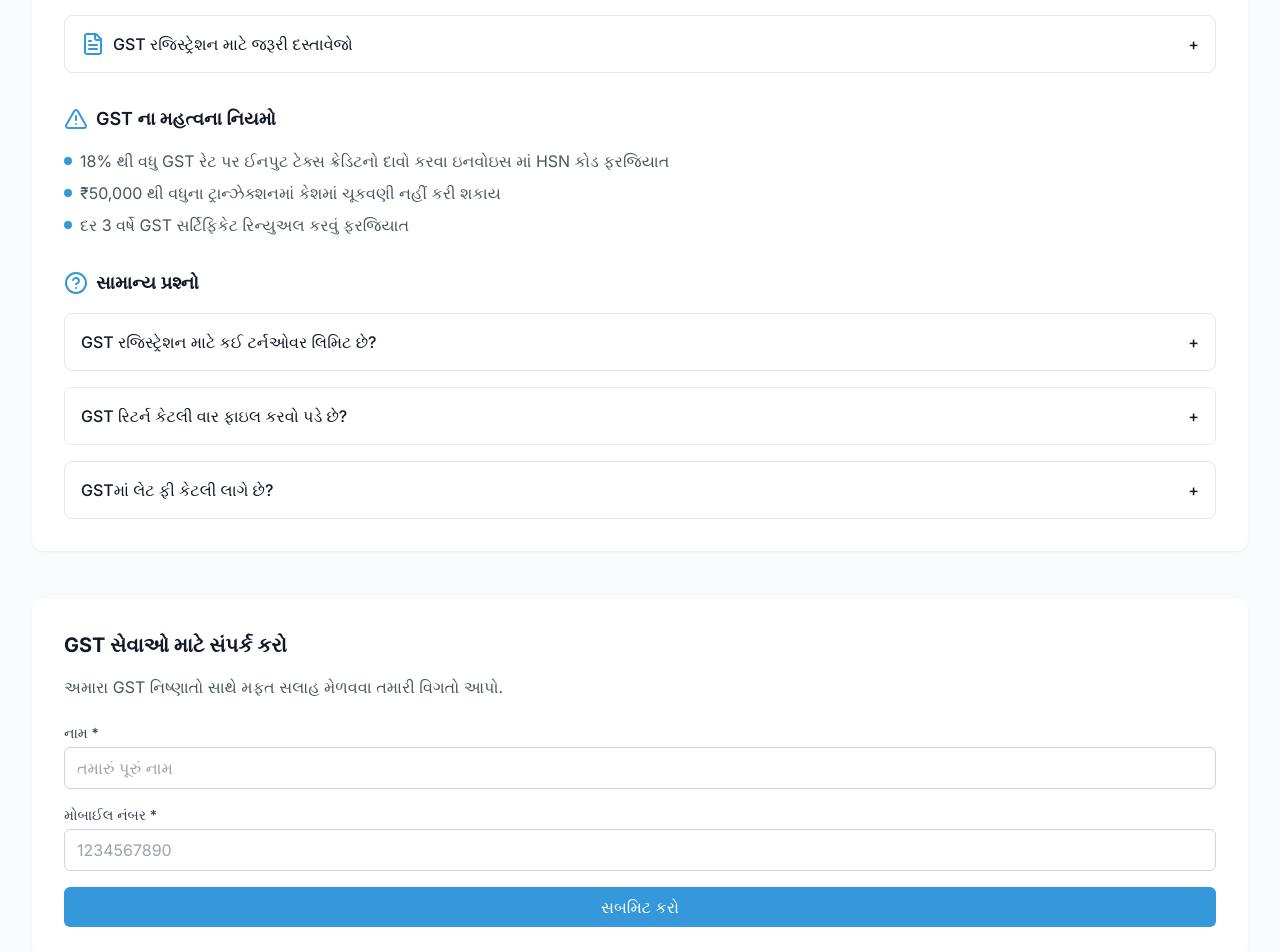
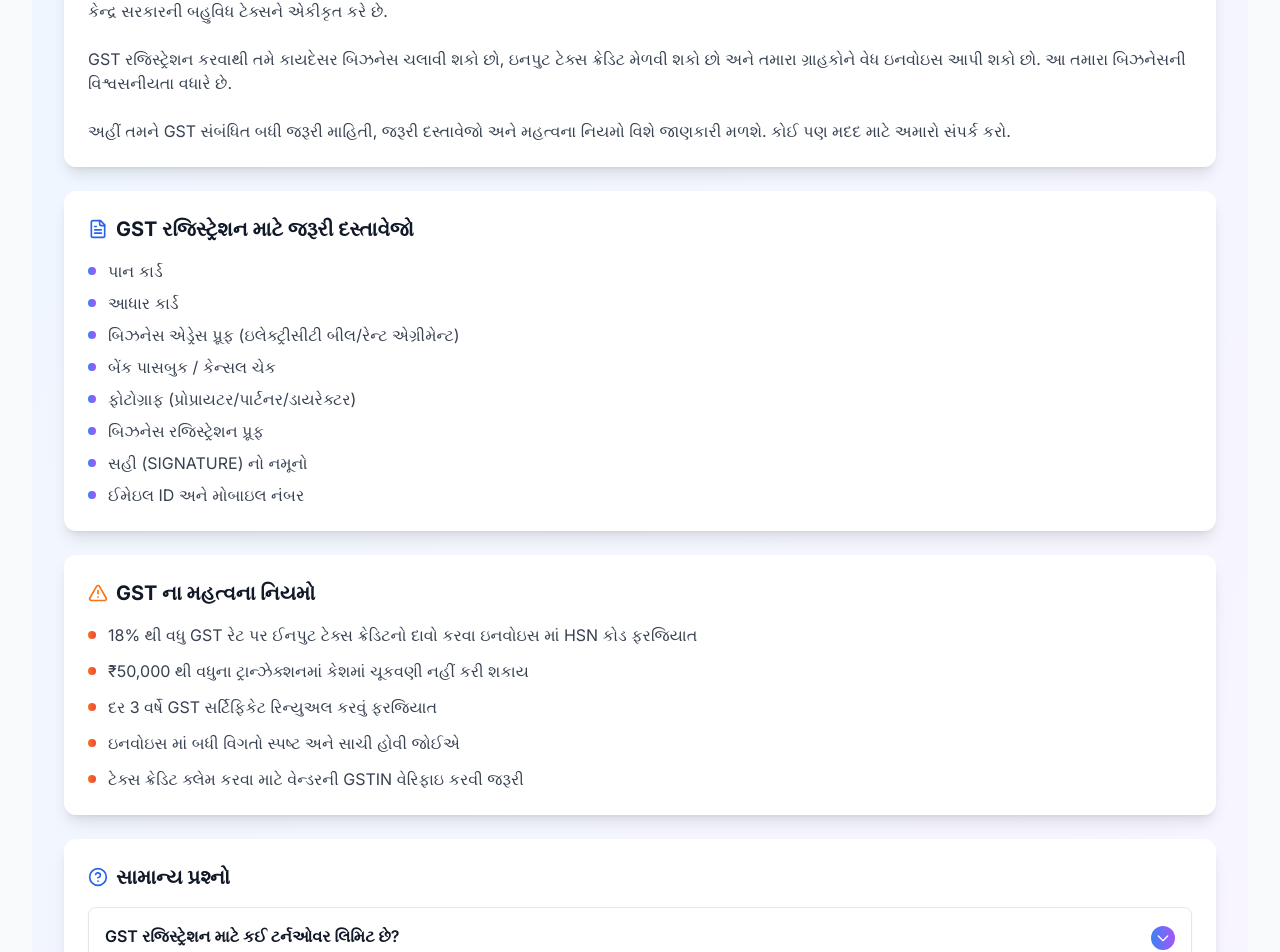
Before and after one commit to AnkitKachhawa1/aaaa, a React (Vite) app: page /gst in a window 1280 px wide. Shown: the part 425-1377 px from the top of the page. Built offline with nearby package versions, Linux system fonts and the light colour scheme.

Commit message:
Update GSTPage.tsx

```diff
--- a/src/pages/GSTPage.tsx
+++ b/src/pages/GSTPage.tsx
@@ -14,6 +14,14 @@ const gstFaqItems = [
     question: 'GSTમાં લેટ ફી કેટલી લાગે છે?',
     answer: 'GSTR-3B માટે રોજ ₹50 (CGST + SGST), મહત્તમ ₹5,000. નિલંબિત GSTIN માટે ₹10,000 (CGST + SGST) લેટ ફી લાગે છે.',
   },
+  {
+    question: 'GST રજિસ્ટ્રેશન માટે કેટલો સમય લાગે છે?',
+    answer: 'સામાન્ય રીતે 3-7 દિવસ લાગે છે. બધા દસ્તાવેજો સાચા હોય તો ઓનલાઈન રજિસ્ટ્રેશન ઝડપથી થઈ જાય છે.',
+  },
+  {
+    question: 'GST રિટર્ન ફાઇલ કરવામાં મોડું થાય તો શું થાય?',
+    answer: 'લેટ ફી ભરવી પડે છે. વધુ મોડું થાય તો GSTIN સસ્પેન્ડ પણ થઈ શકે છે. તેથી સમયસર રિટર્ન ફાઇલ કરવું જરૂરી છે.',
+  },
 ];
 
 const gstDocumentItems = [
@@ -22,62 +30,47 @@ const gstDocumentItems = [
   'બિઝનેસ એડ્રેસ પ્રૂફ (ઇલેક્ટ્રીસીટી બીલ/રેન્ટ એગ્રીમેન્ટ)',
   'બેંક પાસબુક / કેન્સલ ચેક',
   'ફોટોગ્રાફ (પ્રોપ્રાયટર/પાર્ટનર/ડાયરેક્ટર)',
-  'બિઝનેસ રજિસ્ટ્રેશન પ્રૂફ'
+  'બિઝનેસ રજિસ્ટ્રેશન પ્રૂફ',
+  'સહી (SIGNATURE) નો નમૂનો',
+  'ઈમેઇલ ID અને મોબાઇલ નંબર'
 ];
 
-const AccordionList = ({
-  icon,
-  title,
-  items,
-}: {
-  icon: React.ReactNode;
-  title: string;
-  items: string[];
-}) => {
-  const [open, setOpen] = useState(false);
-  return (
-    <div className="border rounded-lg">
-      <button
-        onClick={() => setOpen(!open)}
-        className="w-full text-left p-4 font-medium text-gray-900 hover:bg-gray-50 flex justify-between items-center"
-      >
-        <span className="flex items-center gap-2">
-          {icon}
-          {title}
-        </span>
-        <span>{open ? '−' : '+'}</span>
-      </button>
-      {open && (
-        <ul className="p-4 pt-0 space-y-2 text-gray-600 list-disc list-inside">
-          {items.map((item, index) => (
-            <li key={index}>{item}</li>
-          ))}
-        </ul>
-      )}
-    </div>
-  );
-};
+const gstRules = [
+  '18% થી વધુ GST રેટ પર ઈનપુટ ટેક્સ ક્રેડિટનો દાવો કરવા ઇનવોઇસ માં HSN કોડ ફરજિયાત',
+  '₹50,000 થી વધુના ટ્રાન્ઝેક્શનમાં કેશમાં ચૂકવણી નહીં કરી શકાય',
+  'દર 3 વર્ષે GST સર્ટિફિકેટ રિન્યુઅલ કરવું ફરજિયાત',
+  'ઇનવોઇસ માં બધી વિગતો સ્પષ્ટ અને સાચી હોવી જોઈએ',
+  'ટેક્સ ક્રેડિટ ક્લેમ કરવા માટે વેન્ડરની GSTIN વેરિફાઇ કરવી જરૂરી'
+];
 
-const FAQAccordion = ({ faqItems }: { faqItems: Array<{ question: string, answer: string }> }) => {
-  const [openIndex, setOpenIndex] = useState<number | null>(null);
+const FAQAccordion = () => {
+  const [openIndex, setOpenIndex] = useState(null);
 
-  const toggle = (index: number) => {
+  const toggle = (index) => {
     setOpenIndex(openIndex === index ? null : index);
   };
 
   return (
-    <div className="space-y-4">
-      {faqItems.map((item, index) => (
-        <div key={index} className="border rounded-lg">
+    <div className="space-y-3">
+      {gstFaqItems.map((item, index) => (
+        <div key={index} className="border border-gray-200 rounded-lg overflow-hidden shadow-sm hover:shadow-md transition-all duration-300 bg-white">
           <button
             onClick={() => toggle(index)}
-            className="w-full text-left p-4 font-medium text-gray-900 hover:bg-gray-50 flex justify-between items-center"
+            className="w-full text-left p-4 hover:bg-gradient-to-r hover:from-blue-50 hover:to-purple-50 transition-all duration-300 flex justify-between items-start"
           >
-            {item.question}
-            <span>{openIndex === index ? '−' : '+'}</span>
+            <span className="font-semibold text-gray-900 pr-3 text-sm sm:text-base leading-tight">{item.question}</span>
+            <div className={`transform transition-transform duration-300 flex-shrink-0 mt-0.5 ${openIndex === index ? 'rotate-180' : ''}`}>
+              <div className="bg-gradient-to-r from-blue-500 to-purple-500 p-1 rounded-full">
+                <svg className="w-3 h-3 sm:w-4 sm:h-4 text-white" fill="none" stroke="currentColor" viewBox="0 0 24 24">
+                  <path strokeLinecap="round" strokeLinejoin="round" strokeWidth={2} d="M19 9l-7 7-7-7" />
+                </svg>
+              </div>
+            </div>
           </button>
           {openIndex === index && (
-            <div className="p-4 pt-0 text-gray-600">{item.answer}</div>
+            <div className="px-4 pb-4 text-gray-700 text-sm sm:text-base bg-gradient-to-r from-white to-blue-50 border-t border-gray-100">
+              <p className="whitespace-pre-line leading-relaxed">{item.answer}</p>
+            </div>
           )}
         </div>
       ))}
@@ -85,15 +78,15 @@ const FAQAccordion = ({ faqItems }: { faqItems: Array<{ question: string, answer
   );
 };
 
-// Add this section to your existing GSTPage component
-const GSTPage: React.FC = () => {
+const GSTPage = () => {
   const [formData, setFormData] = useState({
     name: '',
     number: ''
   });
 
-  const handleSubmit = async (e: React.FormEvent) => {
+  const handleSubmit = async (e) => {
     e.preventDefault();
+
     try {
       const response = await fetch('https://formspree.io/f/mqabenan', {
         method: 'POST',
@@ -110,13 +103,15 @@ const GSTPage: React.FC = () => {
       if (response.ok) {
         alert(`Thank you ${formData.name}! We will contact you at ${formData.number}`);
         setFormData({ name: '', number: '' });
+      } else {
+        alert('Something went wrong. Please try again.');
       }
     } catch (error) {
-      alert('Submission failed. Please try again.');
+      alert('Something went wrong. Please try again.');
     }
   };
 
-  const handleChange = (e: React.ChangeEvent<HTMLInputElement>) => {
+  const handleChange = (e) => {
     setFormData({
       ...formData,
       [e.target.name]: e.target.value
@@ -124,59 +119,85 @@ const GSTPage: React.FC = () => {
   };
 
   return (
-    <div className="slide-in">
-      {/* ... Your existing GST page content ... */}
+    <div className="min-h-screen bg-gradient-to-br from-blue-50 to-purple-50">
+      <div className="px-4 py-6 sm:px-6 lg:px-8">
 
-      {/* Gujarati Q&A Section */}
-      <section className="mb-12">
-        <div className="bg-white rounded-xl shadow-sm p-6 md:p-8">
-          <h2 className="text-xl md:text-2xl font-bold text-gray-900 mb-6">
-            GST માહિતી અને FAQ
-          </h2>
-
-          <div className="space-y-8">
-            <AccordionList
-              icon={<FileText size={24} className="text-primary" />}
-              title="GST રજિસ્ટ્રેશન માટે જરૂરી દસ્તાવેજો"
-              items={gstDocumentItems}
-            />
-
-            <div>
-              <h3 className="text-lg font-semibold text-gray-900 mb-4 flex items-center">
-                <AlertTriangle size={24} className="text-primary mr-2" />
-                GST ના મહત્વના નિયમો
-              </h3>
-              <ul className="space-y-2 text-gray-600">
-                <li className="flex items-start"><span className="w-2 h-2 bg-primary rounded-full mr-2 mt-2"></span> 18% થી વધુ GST રેટ પર ઈનપુટ ટેક્સ ક્રેડિટનો દાવો કરવા ઇનવોઇસ માં HSN કોડ ફરજિયાત</li>
-                <li className="flex items-start"><span className="w-2 h-2 bg-primary rounded-full mr-2 mt-2"></span> ₹50,000 થી વધુના ટ્રાન્ઝેક્શનમાં કેશમાં ચૂકવણી નહીં કરી શકાય</li>
-                <li className="flex items-start"><span className="w-2 h-2 bg-primary rounded-full mr-2 mt-2"></span> દર 3 વર્ષે GST સર્ટિફિકેટ રિન્યુઅલ કરવું ફરજિયાત</li>
-              </ul>
+        {/* Introduction */}
+        <div className="bg-white rounded-xl shadow-lg p-4 sm:p-6 mb-6">
+          <p className="text-gray-700 text-sm sm:text-base leading-relaxed">
+            GST (Goods and Service Tax) એ ભારતમાં લાગુ કરાયેલ એક આધુનિક ટેક્સ સિસ્ટમ છે જે બિઝનેસને સરળ બનાવે છે. આ એક અગવડ એવી ટેક્સ છે જે રાજ્ય અને કેન્દ્ર સરકારની બહુવિધ ટેક્સને એકીકૃત કરે છે.
+            <br /><br />
+            GST રજિસ્ટ્રેશન કરવાથી તમે કાયદેસર બિઝનેસ ચલાવી શકો છો, ઇનપુટ ટેક્સ ક્રેડિટ મેળવી શકો છો અને તમારા ગ્રાહકોને વેધ ઇનવોઇસ આપી શકો છો. આ તમારા બિઝનેસની વિશ્વસનીયતા વધારે છે.
+            <br /><br />
+            અહીં તમને GST સંબંધિત બધી જરૂરી માહિતી, જરૂરી દસ્તાવેજો અને મહત્વના નિયમો વિશે જાણકારી મળશે. કોઈ પણ મદદ માટે અમારો સંપર્ક કરો.
+          </p>
         </div>
 
-            <div>
-              <h3 className="text-lg font-semibold text-gray-900 mb-4 flex items-center">
-                <HelpCircle size={24} className="text-primary mr-2" />
-                સામાન્ય પ્રશ્નો
-              </h3>
-              <FAQAccordion faqItems={gstFaqItems} />
-            </div>
-          </div>
+        {/* Documents Required Section */}
+        <section className="mb-6">
+          <div className="bg-white rounded-xl shadow-lg p-4 sm:p-6">
+            <h2 className="text-lg sm:text-xl font-bold text-gray-900 mb-4 flex items-center gap-2">
+              <FileText className="text-blue-600" size={20} />
+              GST રજિસ્ટ્રેશન માટે જરૂરી દસ્તાવેજો
+            </h2>
+            <ul className="space-y-2">
+              {gstDocumentItems.map((item, index) => (
+                <li key={index} className="flex items-start text-sm sm:text-base text-gray-700">
+                  <div className="w-2 h-2 bg-gradient-to-r from-blue-500 to-purple-500 rounded-full mr-3 mt-2 flex-shrink-0"></div>
+                  {item}
+                </li>
+              ))}
+            </ul>
           </div>
         </section>
 
-      {/* Contact Form (Same format as Mutual Fund) */}
+        {/* Important Rules Section */}
+        <section className="mb-6">
+          <div className="bg-white rounded-xl shadow-lg p-4 sm:p-6">
+            <h2 className="text-lg sm:text-xl font-bold text-gray-900 mb-4 flex items-center gap-2">
+              <AlertTriangle className="text-orange-500" size={20} />
+              GST ના મહત્વના નિયમો
+            </h2>
+            <ul className="space-y-3">
+              {gstRules.map((rule, index) => (
+                <li key={index} className="flex items-start text-sm sm:text-base text-gray-700">
+                  <div className="w-2 h-2 bg-gradient-to-r from-orange-500 to-red-500 rounded-full mr-3 mt-2 flex-shrink-0"></div>
+                  {rule}
+                </li>
+              ))}
+            </ul>
+          </div>
+        </section>
+
+        {/* FAQ Section */}
+        <section className="mb-6">
+          <div className="bg-white rounded-xl shadow-lg p-4 sm:p-6">
+            <h2 className="text-lg sm:text-xl font-bold text-gray-900 mb-4 flex items-center gap-2">
+              <HelpCircle className="text-blue-600" size={20} />
+              સામાન્ય પ્રશ્નો
+            </h2>
+            <FAQAccordion />
+          </div>
+        </section>
+
+        {/* Contact Form */}
         <section>
-        <div className="bg-white rounded-xl shadow-sm p-6 md:p-8">
-          <h2 className="text-xl font-bold text-gray-900 mb-4">
+          <div className="bg-white rounded-xl shadow-lg p-4 sm:p-6">
+            <h2 className="text-lg sm:text-xl font-bold text-gray-900 mb-4 flex items-center gap-2">
+              <div className="bg-gradient-to-r from-green-500 to-blue-500 p-1 rounded-full">
+                <svg className="w-4 h-4 sm:w-5 sm:h-5 text-white" fill="none" stroke="currentColor" viewBox="0 0 24 24">
+                  <path strokeLinecap="round" strokeLinejoin="round" strokeWidth={2} d="M3 8l7.89 4.26a2 2 0 002.22 0L21 8M5 19h14a2 2 0 002-2V7a2 2 0 00-2-2H5a2 2 0 00-2 2v10a2 2 0 002 2z" />
+                </svg>
+              </div>
               GST સેવાઓ માટે સંપર્ક કરો
             </h2>
-          <p className="text-gray-600 mb-6">
+            <p className="text-gray-600 mb-6 text-sm sm:text-base">
               અમારા GST નિષ્ણાતો સાથે મફત સલાહ મેળવવા તમારી વિગતો આપો.
             </p>
 
-          <form onSubmit={handleSubmit} className="space-y-4">
+            <div className="space-y-4">
               <div>
-              <label htmlFor="name" className="block text-sm font-medium text-gray-700 mb-1">
+                <label htmlFor="name" className="block text-sm font-medium text-gray-700 mb-2">
                   નામ *
                 </label>
                 <input
@@ -186,13 +207,13 @@ const GSTPage: React.FC = () => {
                   value={formData.name}
                   onChange={handleChange}
                   required
-                className="w-full px-3 py-2 border border-gray-300 rounded-md focus:outline-none focus:ring-2 focus:ring-primary focus:border-transparent"
+                  className="w-full px-4 py-3 border border-gray-300 rounded-lg focus:outline-none focus:ring-2 focus:ring-blue-500 focus:border-transparent transition-all duration-300 text-base"
                   placeholder="તમારું પૂરું નામ"
                 />
               </div>
 
               <div>
-              <label htmlFor="number" className="block text-sm font-medium text-gray-700 mb-1">
+                <label htmlFor="number" className="block text-sm font-medium text-gray-700 mb-2">
                   મોબાઈલ નંબર *
                 </label>
                 <input
@@ -203,20 +224,21 @@ const GSTPage: React.FC = () => {
                   onChange={handleChange}
                   required
                   pattern="[0-9]{10}"
-                className="w-full px-3 py-2 border border-gray-300 rounded-md focus:outline-none focus:ring-2 focus:ring-primary focus:border-transparent"
-                placeholder="1234567890"
+                  className="w-full px-4 py-3 border border-gray-300 rounded-lg focus:outline-none focus:ring-2 focus:ring-blue-500 focus:border-transparent transition-all duration-300 text-base"
+                  placeholder="9510074375"
                 />
               </div>
 
               <button
-              type="submit"
-              className="w-full bg-primary text-white py-2 px-4 rounded-md hover:bg-primary-dark transition-colors font-medium"
+                onClick={handleSubmit}
+                className="w-full bg-gradient-to-r from-blue-500 to-purple-600 text-white py-3 px-6 rounded-lg hover:from-blue-600 hover:to-purple-700 transition-all duration-300 font-medium shadow-lg hover:shadow-xl transform hover:scale-[1.02] text-base"
               >
                 સબમિટ કરો
               </button>
-          </form>
+            </div>
           </div>
         </section>
+      </div>
     </div>
   );
 };
```
Lines whose indentation alone changed are shown as unchanged.
